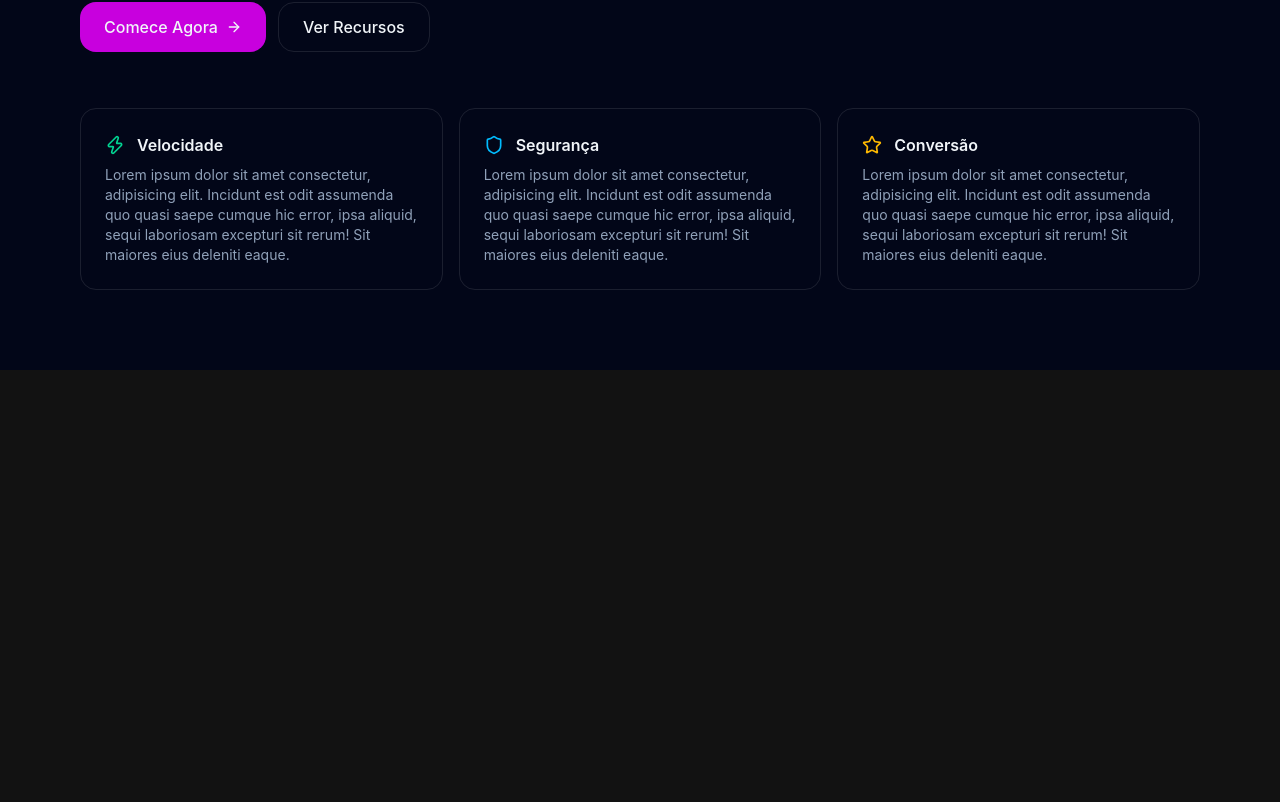
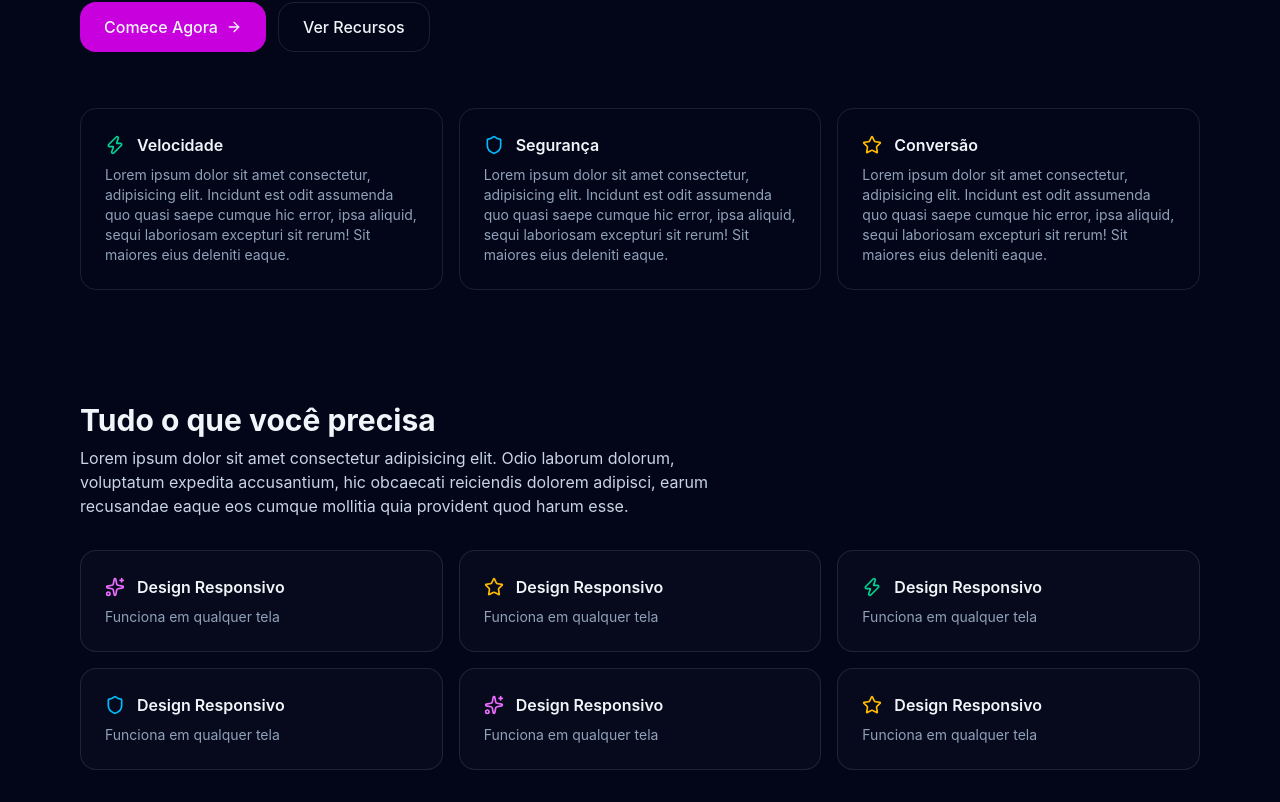
Before and after one commit to alexandrerogeriosn93/project-react-my-brand, a React (Vite) app: page / in a window 1280 px wide. Shown: the part 375-1177 px from the top of the page. Before the commit the page ends 800 px from the top, so only its background shows below. Built offline with nearby package versions, Linux system fonts and the light colour scheme.

Commit message:
feat: create Features section

```diff
--- a/src/App.jsx
+++ b/src/App.jsx
@@ -153,6 +153,61 @@ function App() {
           </motion.div>
         </div>
       </section>
+      {/* Features */}
+      <section id="features" className="mx-auto max-w-6xl px-4 py-8">
+        <h2 className="text-3xl font-bold">Tudo o que você precisa</h2>
+        <p className="mt-2 max-w-2xl text-slate-300">
+          Lorem ipsum dolor sit amet consectetur adipisicing elit. Odio laborum
+          dolorum, voluptatum expedita accusantium, hic obcaecati reiciendis
+          dolorem adipisci, earum recusandae eaque eos cumque mollitia quia
+          provident quod harum esse.
+        </p>
+        <div className="mt-8 grid grid-cols-1 gap-4 md:grid-cols-2 lg:grid-cols-3">
+          {[
+            {
+              title: "Design Responsivo",
+              desc: "Funciona em qualquer tela",
+              icon: <Sparkles className="size-5 text-fuchsia-400" />,
+            },
+            {
+              title: "Design Responsivo",
+              desc: "Funciona em qualquer tela",
+              icon: <Star className="size-5 text-amber-400" />,
+            },
+            {
+              title: "Design Responsivo",
+              desc: "Funciona em qualquer tela",
+              icon: <Zap className="size-5 text-emerald-400" />,
+            },
+            {
+              title: "Design Responsivo",
+              desc: "Funciona em qualquer tela",
+              icon: <Shield className="size-5 text-sky-400" />,
+            },
+            {
+              title: "Design Responsivo",
+              desc: "Funciona em qualquer tela",
+              icon: <Sparkles className="size-5 text-fuchsia-400" />,
+            },
+            {
+              title: "Design Responsivo",
+              desc: "Funciona em qualquer tela",
+              icon: <Star className="size-5 text-amber-400" />,
+            },
+          ].map((f) => (
+            <div
+              key={f.title}
+              className="rounded-2xl border border-white/10 bg-white/2 p-6"
+            >
+              <div className="flex items-center gap-3">
+                {f.icon}
+                <p className="font-semibold">{f.title}</p>
+              </div>
+              <p className="mt-2 text-sm text-slate-400">{f.desc}</p>
+            </div>
+          ))}
+        </div>
+      </section>
     </div>
   );
 }
```
